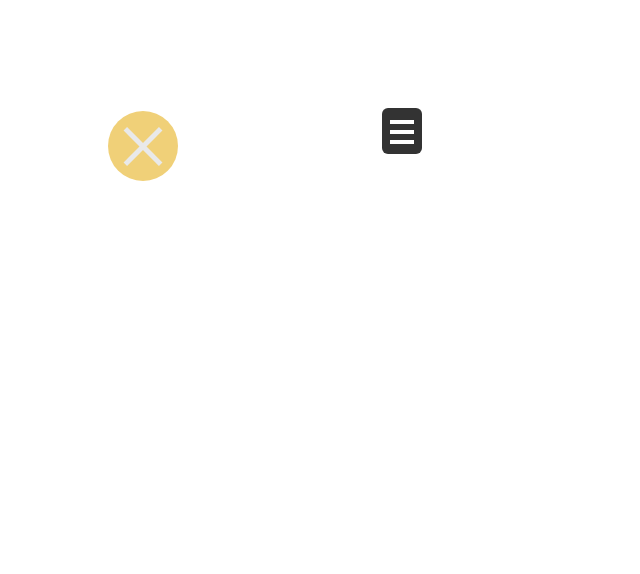
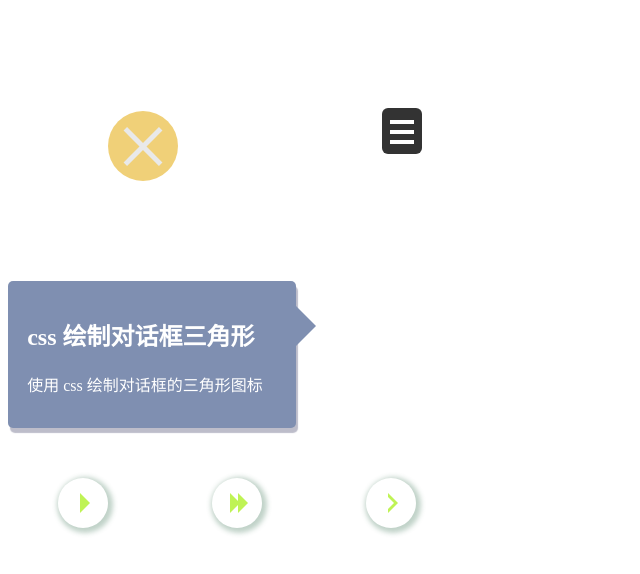
Before and after one commit to soojade/ajax-cache, a plain HTML site: page css-draw/index.html in a window 1280 px wide. Shown: the whole page, without its empty margins (0-640 px from the left). Drawn offline with Linux system fonts and the light colour scheme.

Commit message:
添加对话框和播放按钮

```diff
--- a/css-draw/index.html
+++ b/css-draw/index.html
@@ -12,6 +12,14 @@
 <body>
   <a href="#" class="close">X</a>
   <a href="#" class="menu">Menu</a>
+  <article class="message">
+    <h1>css 绘制对话框三角形</h1>
+    <p>使用 css 绘制对话框的三角形图标</p>
+  </article>
+
+  <span class="play">播放</span>
+  <span class="fast">快进</span>
+  <span class="next">下一个</span>
 </body>
 
 </html>
--- a/css-draw/style.css
+++ b/css-draw/style.css
@@ -1,3 +1,4 @@
+/*关闭按钮*/
 a {
   text-decoration: none;
   margin: 100px;
@@ -65,3 +66,76 @@ a {
 .menu:hover {
   background: rgb(23, 238, 148);
 }
+
+/*会话框*/
+.message {
+  position: relative;
+  background: rgb(127, 143, 177);
+  border-radius: 5px;
+  padding: 1em 1.2em;
+  width: 250px;
+  box-shadow: 2px 5px 1px rgba(75, 73, 109, 0.364);
+  color: #fff;
+}
+
+.message::after {
+  content: "";
+  position: absolute;
+  top: 25px;
+  right: -40px;
+  width: 0;
+  height: 0;
+  border-width: 20px;
+  border-style: solid;
+  border-color: transparent transparent transparent rgb(127, 143, 177);
+}
+
+/*播放按钮*/
+.play,
+.fast,
+.next {
+  display: inline-block;
+  position: relative;
+  cursor: pointer;
+  width: 50px;
+  height: 50px;
+  border-radius: 50%;
+  margin: 50px;
+  background: #fff;
+  box-shadow: 2px 2px 5px 3px rgba(48, 107, 73, 0.3);
+  font-size: 0;
+  transition: all 0.5s ease-in-out;
+}
+.play:hover,
+.fast:hover,
+.next:hover {
+  transform: rotate(360deg) scale(1.1);
+}
+.play::after,
+.fast::before,
+.fast::after,
+.next::before,
+.next::after {
+  content: "";
+  position: absolute;
+  top: 15px;
+  left: 18px;
+  width: 0;
+  height: 0;
+  border-width: 10px;
+  border-style: solid;
+  border-color: transparent transparent transparent rgb(191, 243, 85);
+}
+.play::after {
+  left: 22px;
+}
+.fast::after {
+  left: 26px;
+}
+
+.next::after {
+  border-color: transparent transparent transparent #fff;
+}
+.next::before {
+  left: 22px;
+}
```
